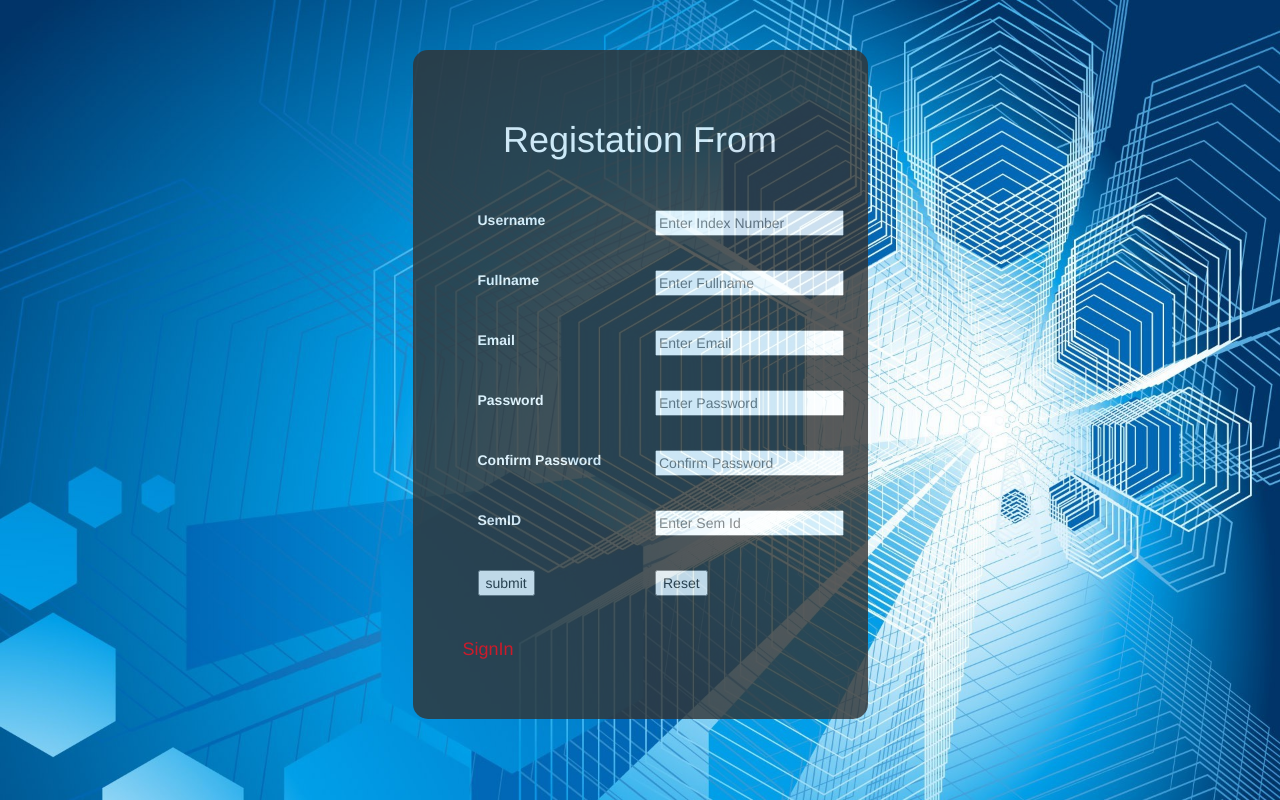
After one commit to dilini1995s/Php-MiniProject, a PHP site: page /register.php in a window 1280 px wide. The commit adds this page. Run offline with PHP 8.4, Linux system fonts and the light colour scheme.

Commit message:
changes are added to profile,server

```diff
--- a/display.php
+++ b/display.php
@@ -7,7 +7,7 @@
 	echo "<div class='container '>";
 	echo "<h2>"."Examination Results"."</h2>";
 	echo "</div>";
-	mysqli_select_db($conn,'Result');
+	mysqli_select_db($conn,'result');
 	$va1="select * from student where student_id='$id'";
 	$in1=mysqli_query($conn,$va1);
 
@@ -34,6 +34,7 @@
 		$va=4;
 	if($year==3 && $sem==2)
 		$va=5;
+
 	$cal=0;
 	$c=0;
 	$n=0;
--- /dev/null
+++ b/errors.php
@@ -0,0 +1,7 @@
+<?php  if (count($errors) > 0) : ?>
+  <div class="error">
+  	<?php foreach ($errors as $error) : ?>
+  	  <p><?php echo $error ?></p>
+  	<?php endforeach ?>
+  </div>
+<?php  endif ?>
--- /dev/null
+++ b/register.php
@@ -0,0 +1,141 @@
+<?php include('server.php')?>
+<!DOCTYPE html>
+<html>
+<head>
+	<title>Registration sysytem PHP and MySQL</title>
+	<link rel="stylesheet" href="https://maxcdn.bootstrapcdn.com/bootstrap/3.4.1/css/bootstrap.min.css">
+
+	<!-- jQuery library -->
+	<script src="https://ajax.googleapis.com/ajax/libs/jquery/3.4.1/jquery.min.js"></script>
+
+	<!-- Latest compiled JavaScript -->
+	<script src="https://maxcdn.bootstrapcdn.com/bootstrap/3.4.1/js/bootstrap.min.js"></script>
+
+	<style type="text/css">
+		body
+		{
+			background-image: url(images/s4.jpg);
+			background-size: cover;
+			background-position: center center;
+			background-attachment: fixed;
+		}
+		#ui{
+			background-color: #333;
+			padding: 50px;
+			margin: 50px;
+			border-radius: 15px;
+			opacity: 0.8;
+		}
+
+		#ui label,h1{
+			color: #fff;
+		}
+
+		a{
+			color: red;
+		}
+
+
+	</style>
+</head>
+<body>
+	<div class="container">
+		<div class="row">
+			<div class="col-lg-3"></div>
+			<div class="col-lg-6">
+
+				<div id = "ui">
+					<h1><center>Registation From</center></h1>
+					<br>
+					<br>
+					<form class="from-group" method = "POST" action="#" >
+						<?php include('errors.php');?>
+
+						<div class="from-group">
+							<div class="col-lg-6">
+								 <label>Username</label>
+							</div>
+							<div class="col-lg-6">
+								 <input type="text" name="uname" value= "" class="from-control" placeholder="Enter Index Number">
+							</div>
+						</div>
+						<br>
+						<br>
+						<br>
+						<div class="from-group">
+							<div class="col-lg-6">
+								 <label>Fullname</label>
+							</div>
+							<div class="col-lg-6">
+								 <input type="text" name="fname" value= "" class="from-control" placeholder="Enter Fullname">
+							</div>
+						</div>
+						<br>
+						<br>
+						<br>
+						<div class="from-group">
+							<div class="col-lg-6">
+								 <label>Email</label>
+							</div>
+							<div class="col-lg-6">
+								 <input type="text" name="email" value= "" class="from-control" placeholder="Enter Email">
+							</div>
+						</div>
+						<br>
+						<br>
+						<br>
+						<div class="from-group">
+							<div class="col-lg-6">
+								 <label>Password</label>
+							</div>
+							<div class="col-lg-6">
+								 <input type="text" name="pword" value= "" class="from-control" placeholder="Enter Password">
+							</div>
+						</div>
+						<br>
+						<br>
+						<br>
+						<div class="from-group">
+							<div class="col-lg-6">
+								 <label>Confirm Password</label>
+							</div>
+							<div class="col-lg-6">
+								 <input type="text" name="cpword" value= "" class="from-control" placeholder="Confirm Password">
+							</div>
+						</div>
+						<br>
+						<br>
+						<br>
+						<div class="from-group">
+							<div class="col-lg-6">
+								 <label>SemID</label>
+							</div>
+							<div class="col-lg-6">
+								 <input type="text" name="sem" value= "" class="from-control" placeholder="Enter Sem Id">
+							</div>
+						</div>
+						<br>
+						<br>
+						<br>
+						<div class="from-group">
+							<div class="col-lg-6">
+								 <input type="submit" name="submit" value="submit">
+							</div>
+							<div class="col-lg-6">
+								 <input type="reset" name="reset">
+							</div>
+						</div>
+
+						<br>
+						<br>
+						<br>
+						<a href="login.php"><h4>SignIn</h4></a>
+					</form>
+				</div>
+			</div>
+			<div class="col-lg-3"></div>
+		</div>
+	</div>
+
+</body>
+</html>
--- /dev/null
+++ b/server.php
@@ -0,0 +1,78 @@
+<?php
+	session_start();
+
+	$username = "";
+	$email = "";
+	$errors = array();
+
+	$db = mysqli_connect('localhost', 'root','root','result');
+
+
+
+	if(isset($_POST['submit']))
+	{
+		$uname = mysqli_real_escape_string($db ,$_POST['uname']);
+		if(empty($uname)){
+			array_push($errors,"Username is required");
+		}
+		$fname = mysqli_real_escape_string($db ,$_POST['fname']);
+		if(empty($fname)){
+			array_push($errors,"Field is required");
+		}
+		$email = mysqli_real_escape_string($db ,$_POST['email']);
+
+		if(empty($email)){
+			array_push($errors,"Email is required");
+		}
+		$pword = mysqli_real_escape_string($db ,$_POST['pword']);
+		if(empty($pword)){
+			array_push($errors,"Password is required");
+		}
+		$cpword = mysqli_real_escape_string($db ,$_POST['cpword']);
+		if(empty($cpword)){
+			array_push($errors,"The two password not match");
+		}
+
+		$sem = mysqli_real_escape_string($db ,$_POST['sem']);
+		if(empty($sem)){
+			array_push($errors,"Address is required");
+		}
+
+
+
+
+
+
+
+		/*$user_check_query = "SELECT * FROM member WHERE Email='$email' LIMIT 1";
+ 		 $result = mysqli_query($db, $user_check_query);
+  		$user = mysqli_fetch_assoc($result);
+
+		if($user)
+		{
+			if($user['email'] === $email)
+			{
+				array_push($errors, "Email already exists");
+			}
+
+			if($user['pword'] === $uname)
+			{
+				array_push($errors, "Username already exists");
+			}
+
+			if($user['uname'] === $uname)
+			{
+				array_push($errors, "Username already exists");
+			}
+		}*/
+
+		if(count($errors) == 0)
+		{
+			$psword = md5($pword);
+
+			$query = "INSERT INTO student(username,password,name,sem_id,email) values('$uname','$psword','$fname','$sem','$email')";
+
+
+			mysqli_query($db, $query);
+		}
+	}
--- a/validate.php
+++ b/validate.php
@@ -4,7 +4,7 @@
 
 
 
-	mysqli_select_db($conn,"Result");
+	mysqli_select_db($conn,"result");
 
 	if(isset($_POST['login'])){
 
```
Also changed, not shown: home.php (+6 -1 lines), login.php (+7 -1 lines), profile.php (+54 -5 lines), result.sql (+14 -9 lines), images/register.gif (added), images/s1.jpg (added), images/s2.jpg (added), images/s3.jfif (added), images/s4.jpg (added).
